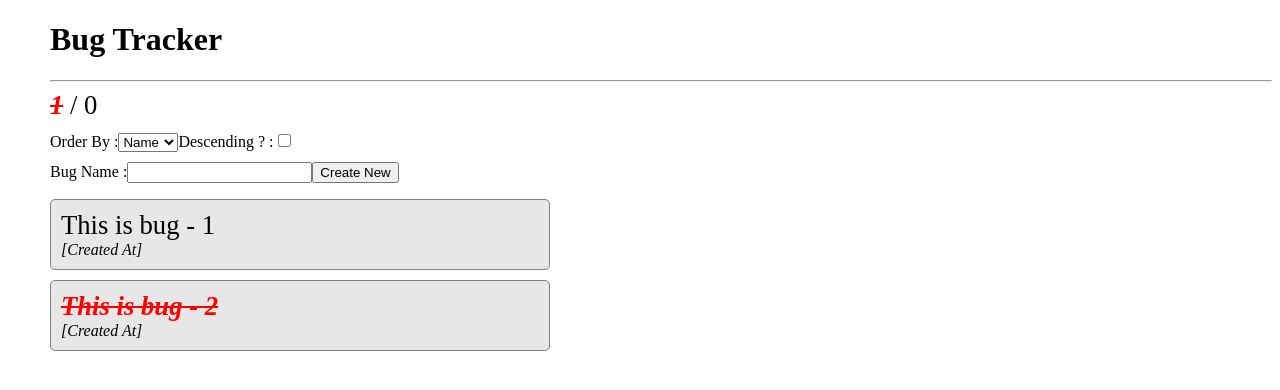
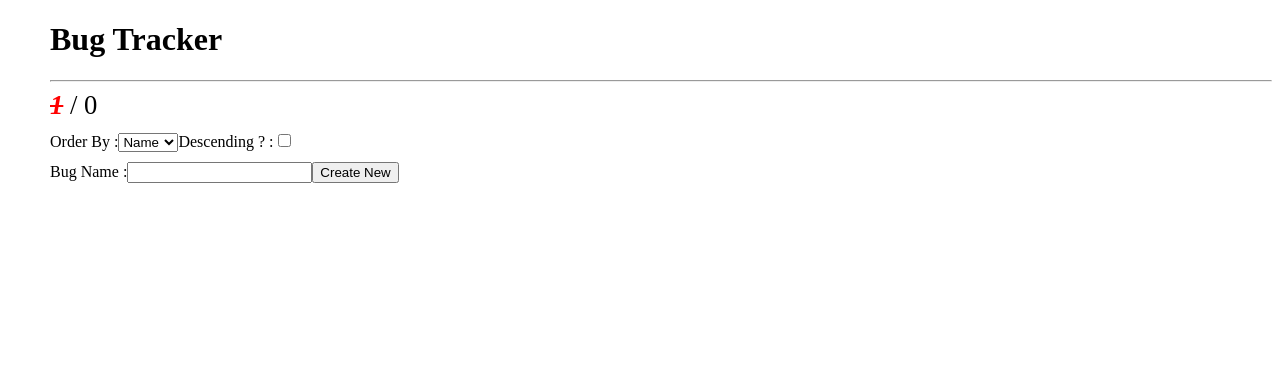
Before and after one commit to tkmagesh/Cisco-Angular4-Jan-2018, an Angular app in the folder bug-tracker-app/: page / in a window 1280 px wide. Shown: the top 390 px of the page. Built offline with nearby package versions, Linux system fonts and the light colour scheme.

Commit message:
use case : 2 - listing the bugs

```diff
--- a/bug-tracker-app/src/app/bugTracker/bugTracker.component.html
+++ b/bug-tracker-app/src/app/bugTracker/bugTracker.component.html
@@ -19,12 +19,8 @@
 </section>
 <section class="list">
 	<ol>
-		<li>
-			<span class="bugname">This is bug - 1</span>
-			<div class="datetime">[Created At]</div>
-		</li>
-		<li>
-			<span class="bugname closed">This is bug - 2</span>
+		<li *ngFor="let bug of bugs">
+			<span class="bugname">{{bug}}</span>
 			<div class="datetime">[Created At]</div>
 		</li>
 	</ol>
```
